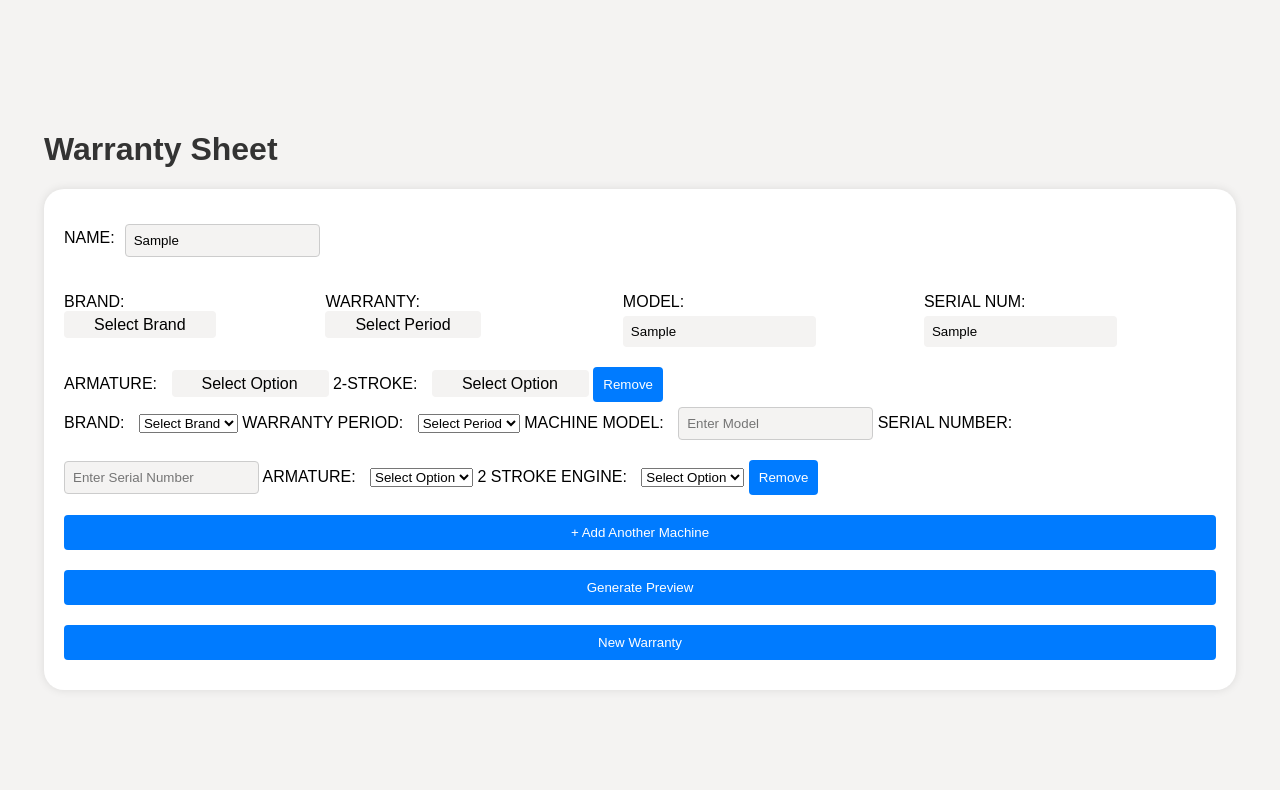
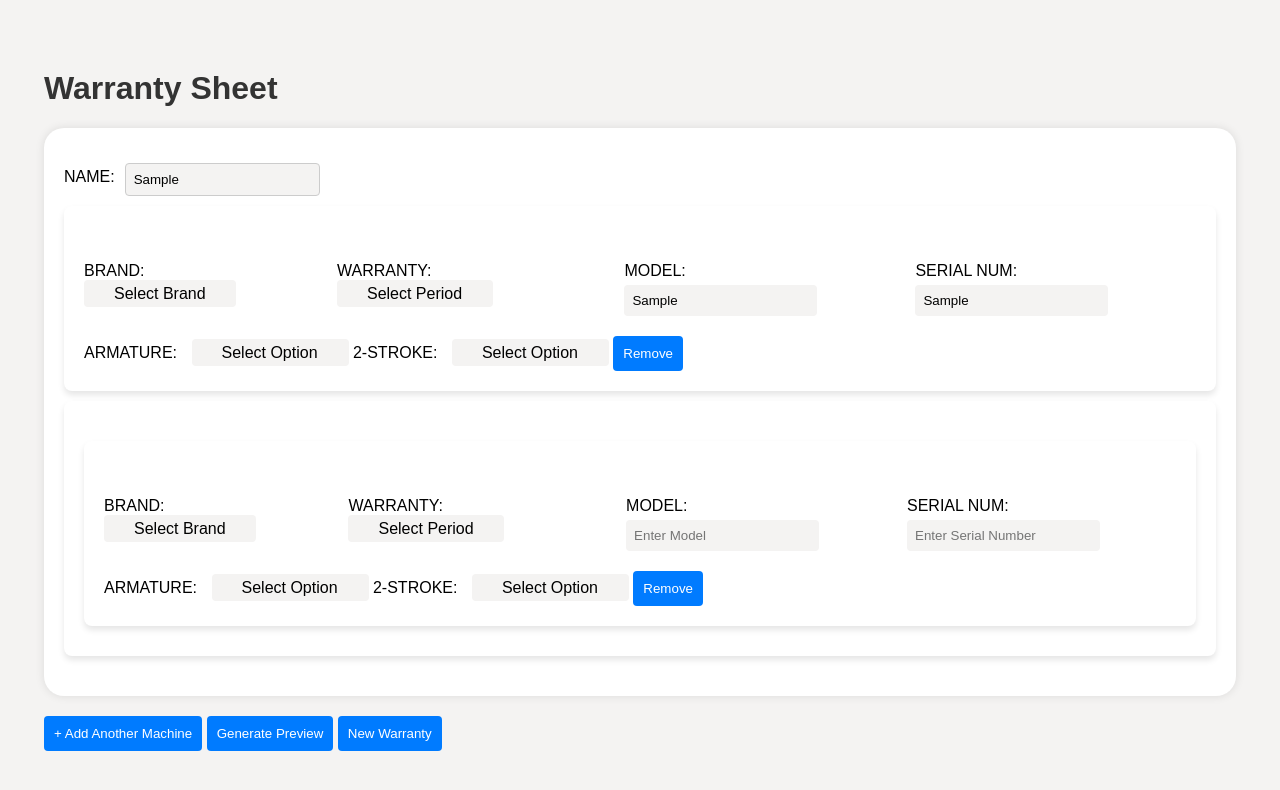
Before and after one commit to malique15/warranty-sheet-generator, a plain HTML site: page index.html in a window 1280 px wide. Both pictures are taken after typing "Sample", "Sample", "Sample" into the empty fields and a click on the button "+ Add Another Machine". Drawn offline with nearby package versions, Linux system fonts and the light colour scheme.

```diff
--- a/index.html
+++ b/index.html
@@ -26,7 +26,7 @@
 
         <!-- Machine rows container -->
         <div id="machineForms">
-          <div class="warranty-form-row">
+          <div id="warranty-form-row" class="warranty-form-row">
 
             <div class="row-1">
 
@@ -103,13 +103,13 @@
             <button type="button" onclick="removeRow(this)">Remove</button>
           </div>
         </div>
+      </form>
 
-        <!-- Action buttons -->
-        <button type="button" onclick="addMachineRow()">+ Add Another Machine</button>
-        <button type="button" onclick="generatePrintPreview()">Generate Preview</button>
-        <button type="button" onclick="resetForm()">New Warranty</button>
-      </form>
     </div>
+    <!-- Action buttons -->
+    <button type="button" onclick="addMachineRow()">+ Add Another Machine</button>
+    <button type="button" onclick="generatePrintPreview()">Generate Preview</button>
+    <button type="button" onclick="resetForm()">New Warranty</button>
   </div>
 
 
--- a/script.js
+++ b/script.js
@@ -96,8 +96,19 @@
   const machineForms = document.getElementById("machineForms");
   const newRow = document.createElement("div");
   newRow.classList.add("warranty-form-row");
+
+  //custom card
+  //document.getElementById("machineForms").appendChild("warranty-form-row");
+
   newRow.innerHTML = `
+  <div style="margin-top: 20px;" id="machineForms">
+          <div class="warranty-form-row">
+
+            <div class="row-1">
+
+              <div class="brandCont">
                 <label for="brand">Brand:</label>
+                <div class="customSelect">
                   <select class="brand">
                     <option value="" selected disabled>Select Brand</option>
                     <option value="Fixtec">Fixtec</option>
@@ -106,36 +117,68 @@
                     <option value="Rigid">Rigid</option>
                     <option value="Echo">Echo</option>
                   </select>
-    <label for="warrantyPeriod">Warranty Period:</label>
+                </div>
+              </div>
+
+              <div class="warrantyCont">
+                <label for="warrantyPeriod">Warranty:</label>
+                <div class="customSelect">
                   <select class="warrantyPeriod">
                     <option value="" selected disabled>Select Period</option>
                     <option value="3 Months">3 Months</option>
                     <option value="7 Months">7 Months</option>
                     <option value="1 Year">1 Year</option>
                   </select>
-    <label for="model">Machine Model:</label>
+                </div>
+              </div>
+
+              <div class="modelCont">
+                <label for="model">Model:</label>
                 <input type="text" class="model" placeholder="Enter Model" required>
-    <label for="serialNumber">Serial Number:</label>
+              </div>
+
+              <div class="serialCont">
+                <label for="serialNumber">Serial Num:</label>
                 <input type="text" class="serialNumber" placeholder="Enter Serial Number" required>
+              </div>
+
+
+            </div>
+
+
+
+
             <label for="armature">Armature:</label>
+            <div class="customSelect">
               <select class="armature">
                 <option value="" selected disabled>Select Option</option>
                 <option value="YES">YES</option>
                 <option value="NO">NO</option>
               </select>
-    <label for="twoCycle">2 Stroke Engine:</label>
-    <select class="twoCycle" onchange="toggleMachineType(this)">
+            </div>
+
+
+            <label for="twoCycle">2-Stroke:</label>
+            <div class="customSelect">
+              <select class="twoCycle">
                 <option value="" selected disabled>Select Option</option>
                 <option value="YES">YES</option>
                 <option value="NO">NO</option>
               </select>
-    <label for="machineType" style="display: none;">Machine Type:</label>
-    <select class="machineType" style="display: none;">
+            </div>
+
+
+            <label style="display: none;" for="machineType">Machine Type:</label>
+            <select style="display: none;" class="machineType">
               <option value="" selected disabled>Select Type</option>
               <option value="Brush Cutter">Brush Cutter</option>
               <option value="Chainsaw">Chainsaw</option>
             </select>
-    <button type="button" onclick="removeRow(this)">Remove</button>`;
+
+            <!-- Remove button -->
+            <button type="button" onclick="removeRow(this)">Remove</button>
+          </div>
+        </div>`;
   machineForms.appendChild(newRow);
 }
 
--- a/style.css
+++ b/style.css
@@ -21,6 +21,24 @@
   background-color: #ffffff;
   border-radius: 20px;
   box-shadow: 0 0 10px rgba(0, 0, 0, 0.1);
+}
+
+.warranty-form-row {
+  padding: 20px;
+  border-radius: 8px;
+  box-shadow: 0 4px 6px rgba(0, 0, 0, 0.1);
+  background-color: #fff;
+  margin-top: 10px;
+  margin-bottom: 10px;
+}
+
+.warranty-form-card {
+  padding: 20px;
+  border-radius: 8px;
+  box-shadow: 0 4px 6px rgba(0, 0, 0, 0.1);
+  background-color: #fff;
+  margin-top: 10px;
+  margin-bottom: 10px;
 }
 
 .custLabel {
```
Lines whose indentation alone changed are shown as unchanged.
